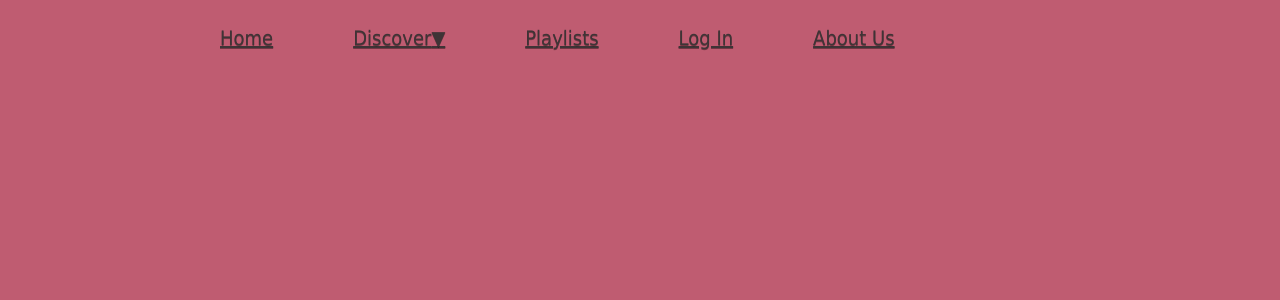
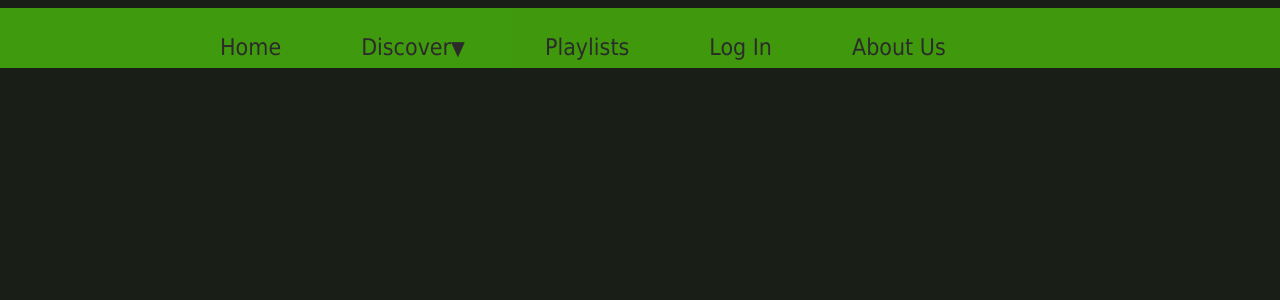
Before and after one commit to VanessaSingh/ITT-Project, a PHP site: page /homepage.html in a window 1280 px wide. Shown: the top 300 px of the page. Run offline with PHP 8.4, Linux system fonts and the light colour scheme.

Commit message:
Finalizing the new headers

```diff
--- a/home.css
+++ b/home.css
@@ -1,8 +1,21 @@
 body
 {
-	background:#bf5c71;
+	background: #191F16;
+	color: #333333;
 }
-.clearfix:after
+#headerbar
+{
+	background: #52CF0A;
+	opacity: 0.7;
+	height: 60px;
+	left: 0;
+	min-width: 150px;
+	position: fixed;
+	right: 0;
+	display: block;
+}
+
+.head:after
 {
 	display: block;
 	clear: both;
@@ -10,8 +23,8 @@ body
 .menu-wrap
 {
 	width: 100%;
-	box-shadow: 0px 1px 3px rgba(0,0,0,0.2);
-	background: #3e3436;
+	background: #52CF0A;
+	text-decoration: none;
 }
 .menu
 {
@@ -27,14 +40,17 @@ body
 .menu a
 {
 	transition: all linear 0.15s;
-	color: #3e3436;
+	color: #333333;
+	text-decoration: none;
+	font-size: 23px;
 }
 .menu li:hover >a, .menu .current-item >a
 {
 	text-decoration: none;
-	color:#919191;
+	color:#000000;
+	font-size: 26px;
 }
-.menu .arrow
+.menu .dropdown
 {
 	font-size: 20px;
 	line-height: 0%;
@@ -50,29 +66,28 @@ body
 {
 	padding: 10px 40px;
 	display: inline-block;
-	text-shadow: 0px 1px 0px rgba(0,0,0,0.4);
+
 }
 .menu > ul > li:hover > a, .menu > ul > .current-item > a
 {
-	background: #2e2728;
+	background: transparent;
 }
 .menu li:hover .sub-menu
 {
-	z-index:1;
-	opacity:1;
+	z-index:0;
+	opacity:0.8;
 }
 .sub-menu
 {
-	width: 160%;
+	width: 140%;
 	padding: 5px 0px;
 	position: absolute;
 	top: 100%;
 	left: 0px;
-	z-index: -1;
+	z-index: 0;
 	opacity: 0;
 	transition:opacity linear 0.15s;
-	box-shadow:0px 2px 3px rgba(0,0,0,0.2);
-	background:#2e2728;
+	background:#52CF0A;
 
 }
 .sub-menu li
@@ -87,5 +102,6 @@ body
 }
 .sub-menu li a:hover, .sub-menu .current-item a
 {
-	background: #3e3436;
+	background: #191F16;
+	color: #52CF0A;
 }
--- a/homepage.html
+++ b/homepage.html
@@ -5,11 +5,13 @@
 	<link rel="stylesheet" type="text/css" href="home.css">
 </head>
 <body>
+<header id="headerbar">
 	<div class="menu-wrap">
+
 		<nav class="menu">
-			<ul class="clearfix">
+			<ul class="head">
 				<li><a href="#">Home</a></li>
-				<li><a href="#">Discover<span class="arrow">&#9660;</span></a>
+				<li><a href="#">Discover<span class="dropdown">&#9660;</span></a>
 					<ul class="sub-menu">
 						<li><a href="#">Rock</a></li>
 						<li><a href="#">Pop</a></li>
@@ -21,6 +23,7 @@
 				<li><a href="#">About Us</a></li>
 			</ul>
 		</nav>
+		</header>
 	</div>
 </body>
 </html>
```
